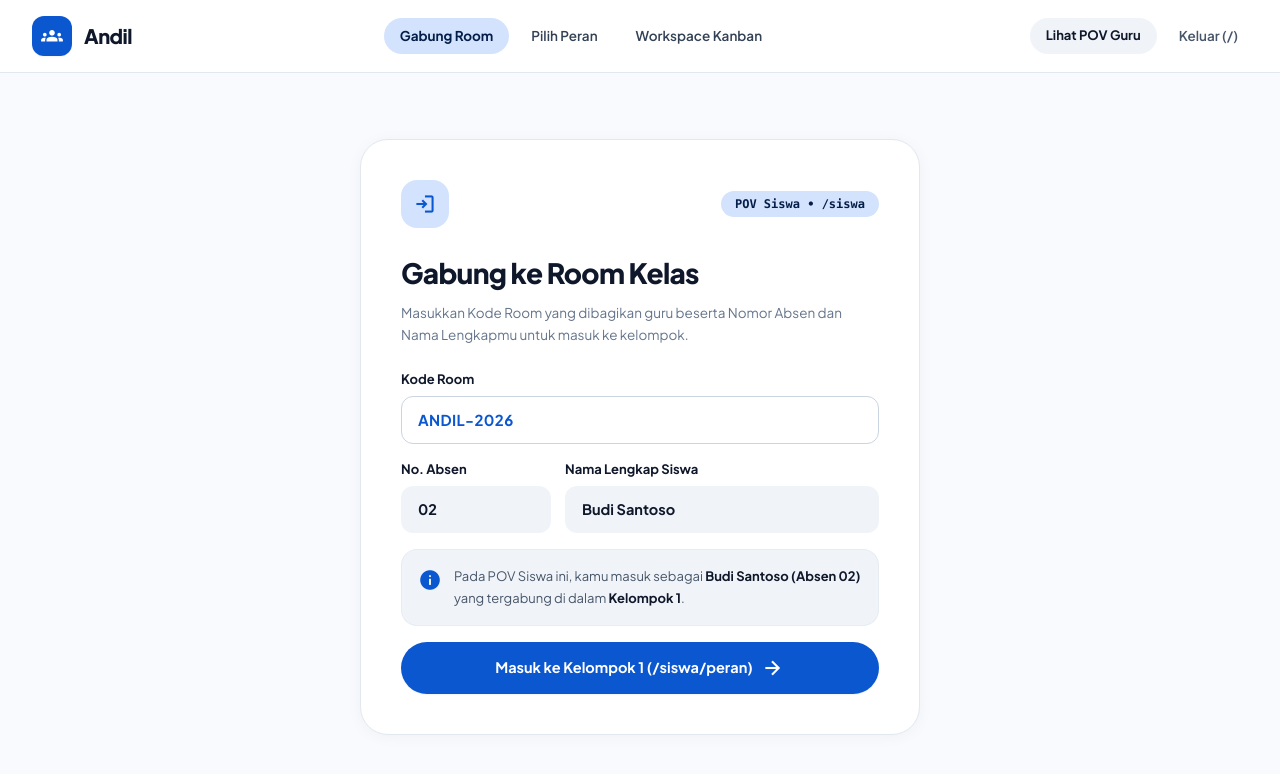
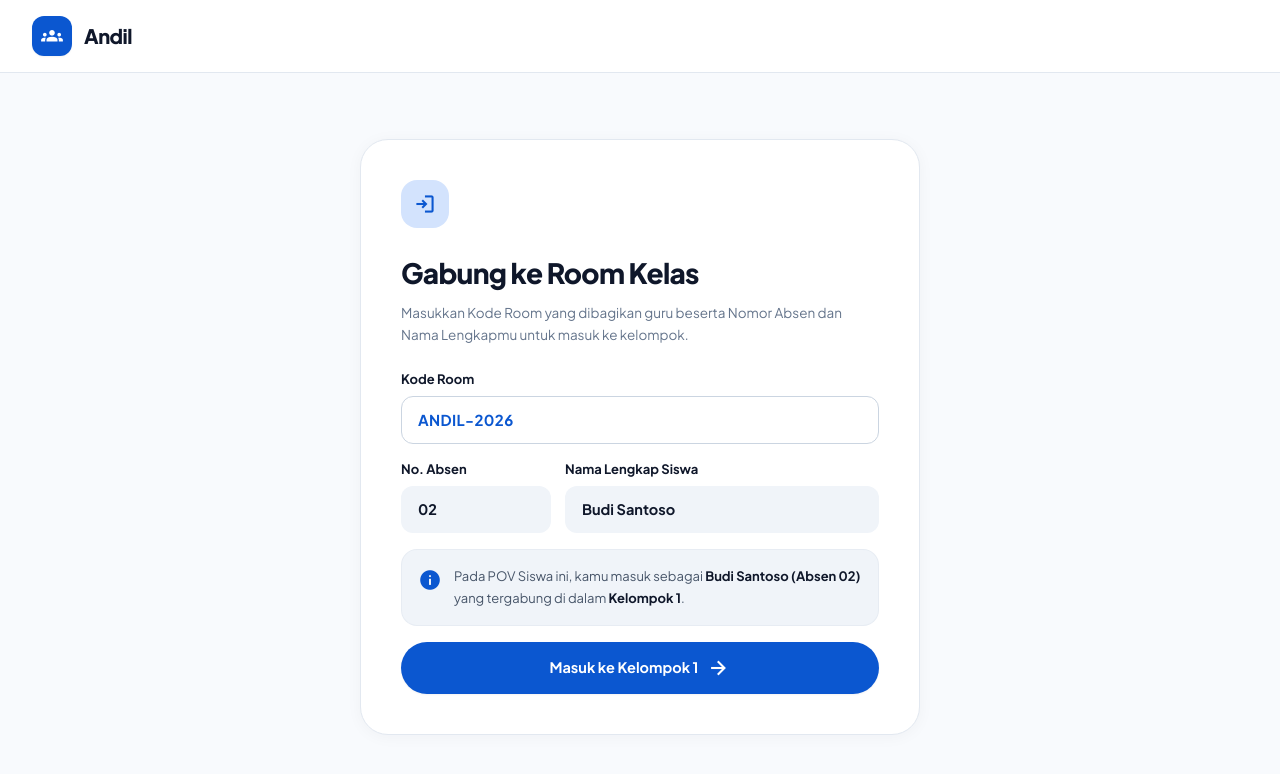
Before and after one commit to wibisanabama/andil, a React (Vite) app: page /siswa in a window 1280 px wide. Shown: the top 774 px of the page. Built offline with nearby package versions, Linux system fonts and the light colour scheme; the HTML template or start-up script is replaced by a standard one.

Commit message:
style(siswa): remove navbar links, POV badge, and route suffix on /siswa

```diff
--- a/src/components/TopNavbar.jsx
+++ b/src/components/TopNavbar.jsx
@@ -1,25 +1,7 @@
 import React from 'react';
-import { Link, useLocation } from 'react-router-dom';
+import { Link } from 'react-router-dom';
 
-const SISWA_NAV_ITEMS = [
-  { label: 'Gabung Room', path: '/siswa', exact: true },
-  { label: 'Pilih Peran', path: '/siswa/peran', exact: false },
-  { label: 'Workspace Kanban', path: '/siswa/workspace', exact: false },
-];
-
-export function TopNavbar({ currentPath }) {
-  const location = useLocation();
-  const pathname = currentPath || location.pathname || '/';
-
-  const isSiswaPOV = pathname.startsWith('/siswa');
-
-  const isNavItemActive = (item) => {
-    if (item.exact) {
-      return pathname === item.path;
-    }
-    return pathname === item.path || pathname.startsWith(`${item.path}/`);
-  };
-
+export function TopNavbar() {
   return (
     <header className="sticky top-0 z-40 w-full bg-white border-b border-[#E2E8F0]">
       <div className="max-w-[1280px] mx-auto px-4 sm:px-8 h-[72px] flex items-center justify-between gap-4">
@@ -41,47 +23,6 @@ export function TopNavbar({ currentPath }) {
             Andil
           </span>
         </Link>
-
-        {/* Center Navigation Menu (POV Siswa) */}
-        {isSiswaPOV && (
-          <nav aria-label="Menu Siswa" className="hidden md:flex items-center gap-1.5">
-            {SISWA_NAV_ITEMS.map((item) => {
-              const active = isNavItemActive(item);
-              return (
-                <Link
-                  key={item.path}
-                  to={item.path}
-                  aria-current={active ? 'page' : undefined}
-                  className={`px-4 py-2 rounded-full text-[13.5px] transition-colors ${
-                    active
-                      ? 'bg-[#D3E3FD] text-[#041E49] font-bold'
-                      : 'text-[#334155] hover:text-[#0F172A] hover:bg-[#F0F4F9] font-semibold'
-                  }`}
-                >
-                  {item.label}
-                </Link>
-              );
-            })}
-          </nav>
-        )}
-
-        {/* Right Action Buttons */}
-        {isSiswaPOV && (
-          <div className="flex items-center gap-3 shrink-0">
-            <Link
-              to="/guru"
-              className="bg-[#F0F4F9] hover:bg-[#E2E8F0] text-[#0F172A] font-bold text-[13px] px-4 py-2 rounded-full transition-colors whitespace-nowrap"
-            >
-              Lihat POV Guru
-            </Link>
-            <Link
-              to="/"
-              className="text-[#475569] hover:text-[#0F172A] font-semibold text-[13.5px] px-2.5 py-2 rounded-full transition-colors whitespace-nowrap"
-            >
-              Keluar (/)
-            </Link>
-          </div>
-        )}
       </div>
     </header>
   );
--- a/src/components/siswa/StudentJoinView.jsx
+++ b/src/components/siswa/StudentJoinView.jsx
@@ -28,15 +28,12 @@ export function StudentJoinView() {
     <main className="bg-[#F8FAFD] min-h-[calc(100vh-72px)] py-12 px-4 sm:px-6 flex items-center justify-center">
       <div className="w-full max-w-[560px] mx-auto">
         <section className="bg-white rounded-[28px] border border-[#E2E8F0] p-8 sm:p-10 shadow-[0_2px_16px_rgba(15,23,42,0.04)]">
-          {/* Header Row: Action Icon & POV Badge */}
-          <div className="flex items-center justify-between gap-4 mb-6">
+          {/* Header Icon */}
+          <div className="mb-6">
             <div className="w-12 h-12 rounded-2xl bg-[#D3E3FD] text-[#0B57D0] flex items-center justify-center shrink-0">
               <span className="material-symbols-outlined text-[24px]" aria-hidden="true">
                 login
               </span>
-            </div>
-            <div className="inline-flex items-center bg-[#D3E3FD] text-[#041E49] px-3.5 py-1 rounded-full text-[12px] font-bold font-mono">
-              POV Siswa • /siswa
             </div>
           </div>
 
@@ -121,9 +118,9 @@ export function StudentJoinView() {
             {/* Submit Button */}
             <button
               type="submit"
-              className="w-full bg-[#0B57D0] hover:bg-[#0842A0] text-white font-bold text-[14.5px] py-3.5 px-6 rounded-full flex items-center justify-center gap-2 transition-colors shadow-xs"
+              className="w-full bg-[#0B57D0] hover:bg-[#0842A0] text-white font-bold text-[14.5px] py-3.5 px-6 rounded-full flex items-center justify-center gap-2 transition-colors shadow-xs cursor-pointer"
             >
-              <span>Masuk ke Kelompok 1 (/siswa/peran)</span>
+              <span>Masuk ke Kelompok 1</span>
               <span className="material-symbols-outlined text-[18px]" aria-hidden="true">
                 arrow_forward
               </span>
```
